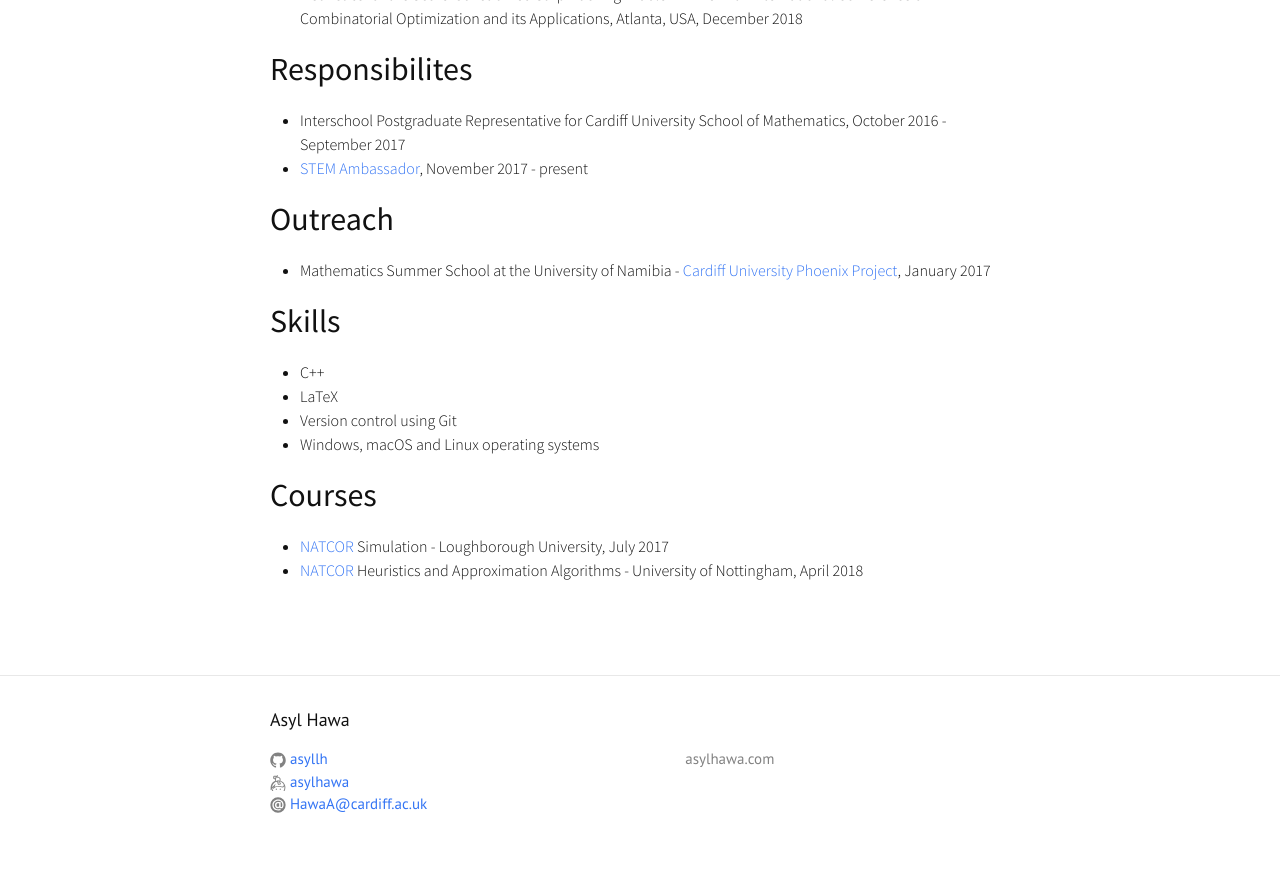
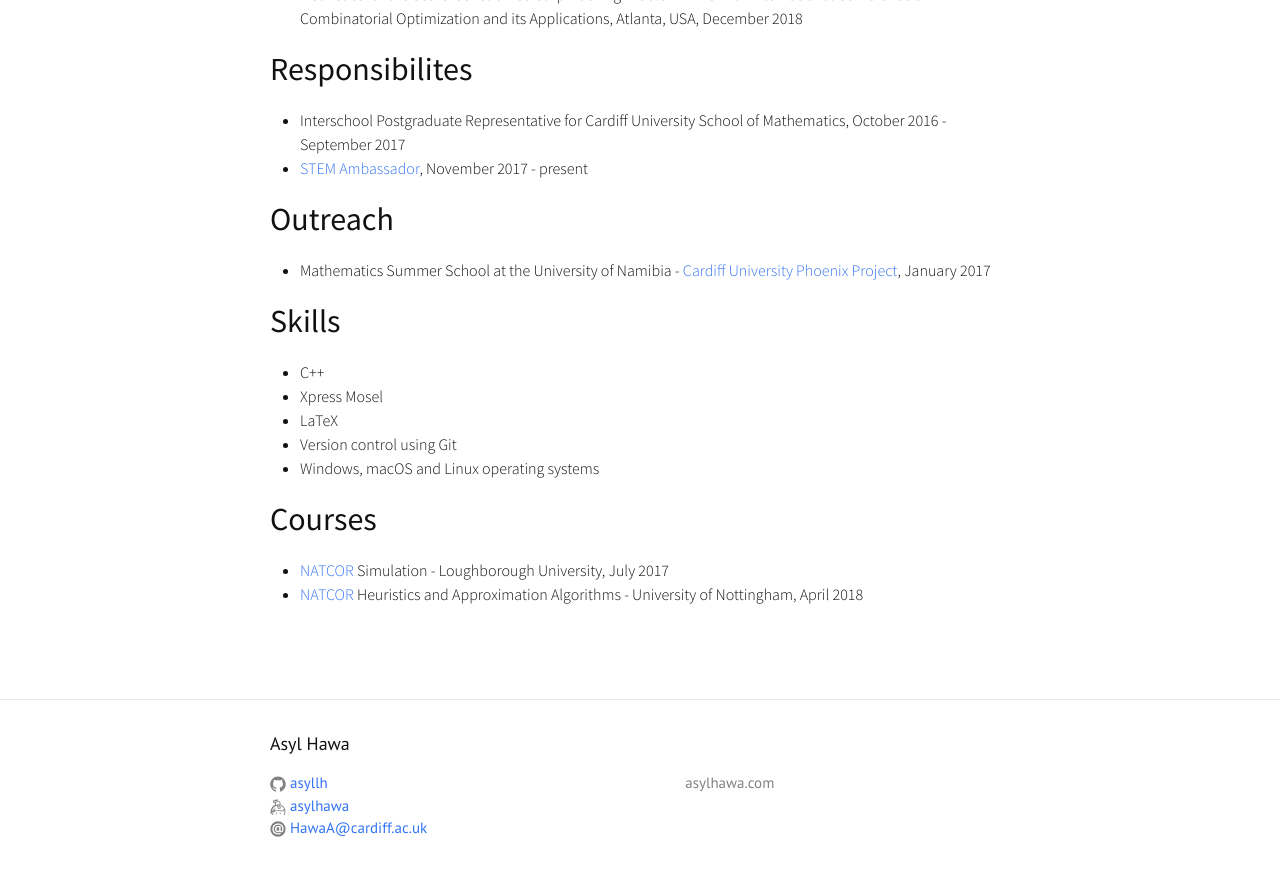
Before and after one commit to asyllh/asyllh.github.io, a Jekyll site: the page built from bio.md, in a window 1280 px wide and 900 px high, scrolled down 1105 px. Shown: the top 876 px of the window. Built offline with Jekyll 4.4.1, drawn with Linux system fonts in a browser that asks for light colours; nearby versions of some CDN libraries.

Commit message:
added Xpress mosel to skills

```diff
--- a/bio.md
+++ b/bio.md
@@ -54,6 +54,7 @@ September 2013 - June 2016
 ## Skills
 
 * C++
+* Xpress Mosel
 * LaTeX
 * Version control using Git
 * Windows, macOS and Linux operating systems
```
